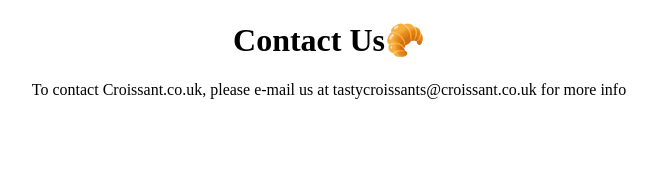
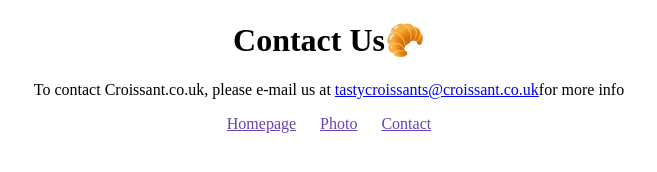
Before and after one commit to helenita410/Croissant-One, a plain HTML site: page contact.html in a window 1280 px wide. Shown: the whole page, without its empty margins (311-968 px from the left). Drawn offline with Linux system fonts and the light colour scheme.

Commit message:
Updated email link
Updated email link

```diff
--- a/contact.html
+++ b/contact.html
@@ -11,7 +11,16 @@
     <h1>Contact Us🥐</h1>
     <p>
       To contact Croissant.co.uk, please e-mail us at
-      tastycroissants@croissant.co.uk for more info
+      <a
+        href="mailto:tastycroissants@croissant.co.uk"
+        title="contact us by email"
+        >tastycroissants@croissant.co.uk</a
+      >for more info
     </p>
+    <footer>
+      <a href="/" title="Home">Homepage</a>
+      <a href="/photo.html" title="Photo of Croissant">Photo</a>
+      <a href="/contact.html" title="Contact Croissant.co.uk">Contact</a>
+    </footer>
   </body>
 </html>
```
